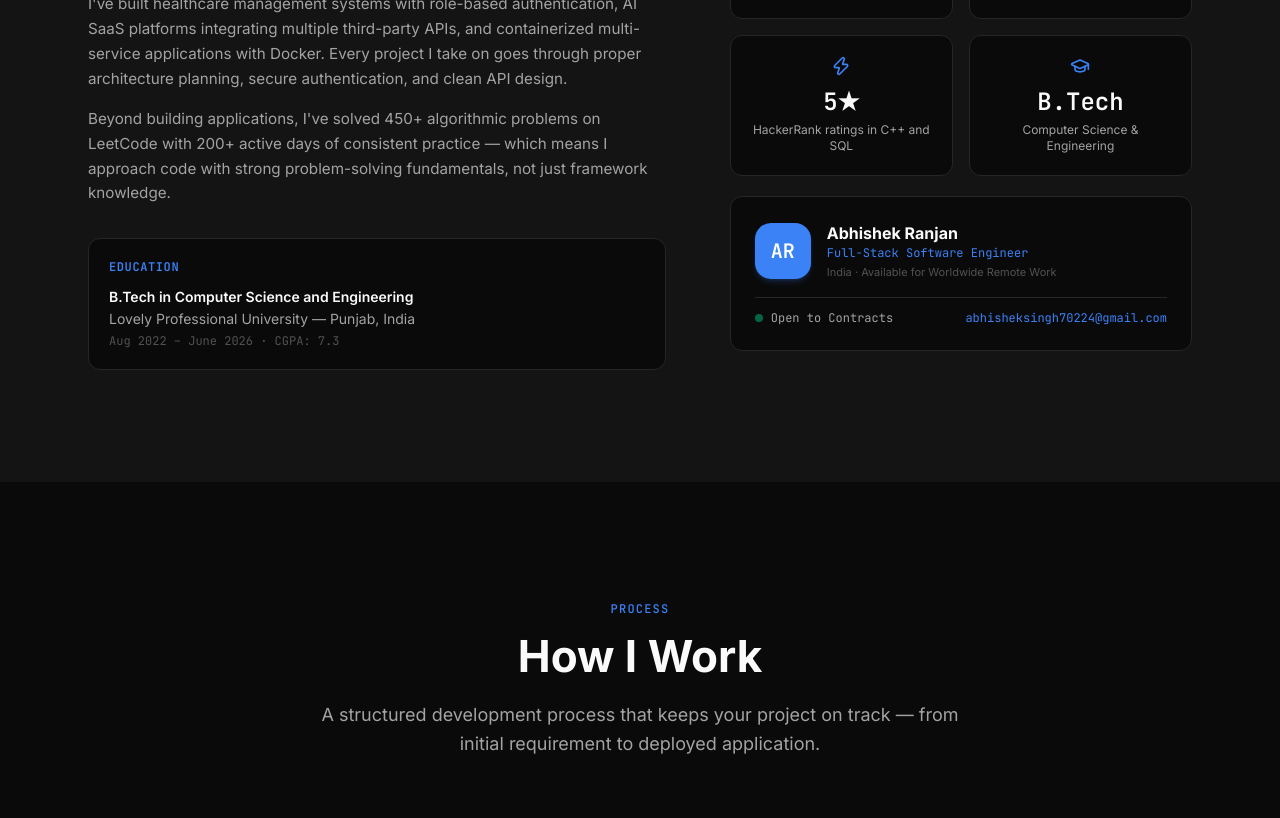
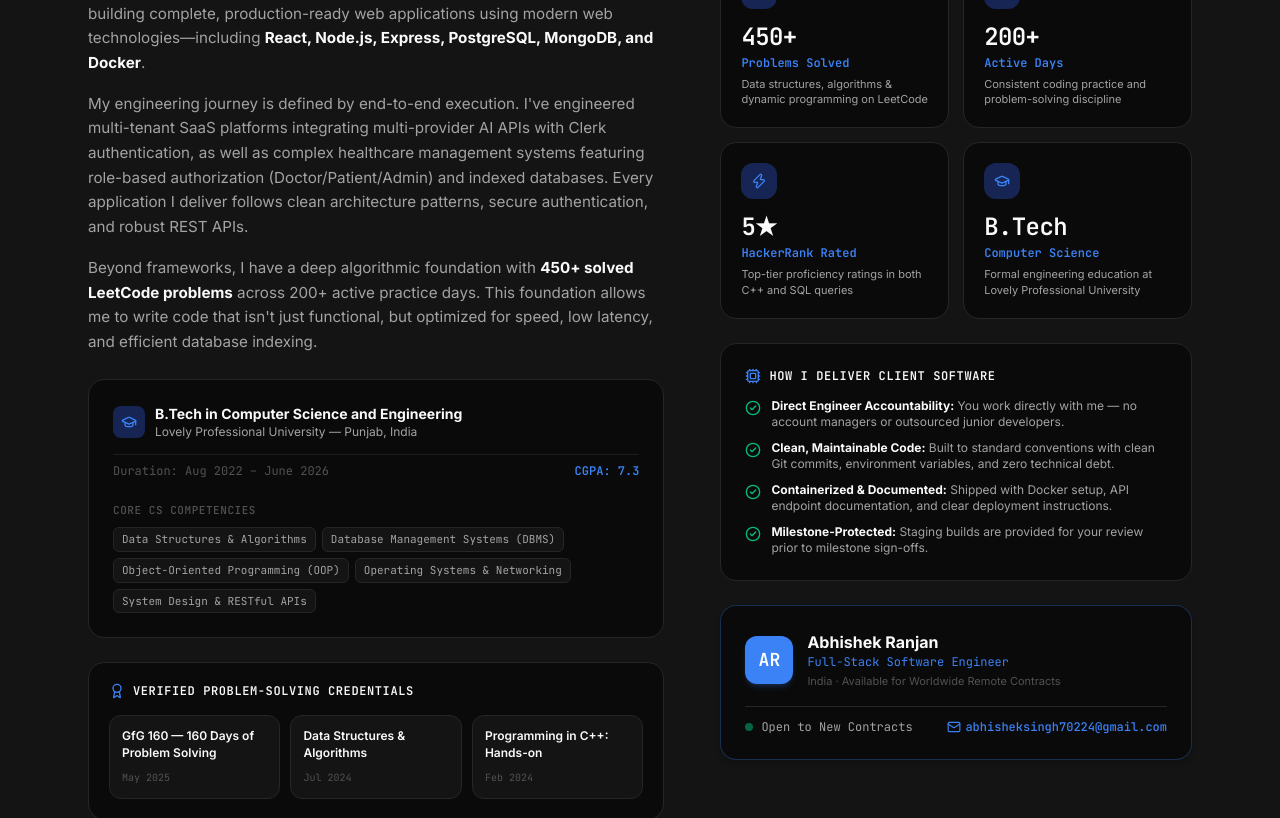
Before and after one commit to abhi-2029/Freelancing_Portfolio, a React (Vite) app: page / in a window 1280 px wide. Shown: the part 8540-9358 px from the top of the page. Built offline with nearby package versions, Linux system fonts and the light colour scheme.

Commit message:
feat: upgrade About section with delivery philosophy, CS competencies, and verified credentials

```diff
--- a/src/sections/About.jsx
+++ b/src/sections/About.jsx
@@ -1,4 +1,13 @@
-import { Code2, Target, Zap, GraduationCap } from "lucide-react";
+import {
+  Code2,
+  Target,
+  Zap,
+  GraduationCap,
+  Award,
+  CheckCircle2,
+  Cpu,
+  Mail,
+} from "lucide-react";
 import { personal } from "../data/personal";
 import { SectionHeader } from "../components/ui/SectionHeader";
 import { AnimatedSection } from "../components/ui/AnimatedSection";
@@ -9,23 +18,41 @@ export function About() {
     {
       icon: Code2,
       label: "450+",
-      description: "Algorithmic problems solved on LeetCode",
+      sublabel: "Problems Solved",
+      description: "Data structures, algorithms & dynamic programming on LeetCode",
     },
     {
       icon: Target,
       label: "200+",
-      description: "Active days of consistent coding practice",
+      sublabel: "Active Days",
+      description: "Consistent coding practice and problem-solving discipline",
     },
     {
       icon: Zap,
       label: "5★",
-      description: "HackerRank ratings in C++ and SQL",
+      sublabel: "HackerRank Rated",
+      description: "Top-tier proficiency ratings in both C++ and SQL queries",
     },
     {
       icon: GraduationCap,
       label: "B.Tech",
-      description: "Computer Science & Engineering",
+      sublabel: "Computer Science",
+      description: "Formal engineering education at Lovely Professional University",
     },
+  ];
+
+  const coreFoundations = [
+    "Data Structures & Algorithms",
+    "Database Management Systems (DBMS)",
+    "Object-Oriented Programming (OOP)",
+    "Operating Systems & Networking",
+    "System Design & RESTful APIs",
+  ];
+
+  const certifications = [
+    { name: "GfG 160 — 160 Days of Problem Solving", date: "May 2025" },
+    { name: "Data Structures & Algorithms", date: "Jul 2024" },
+    { name: "Programming in C++: Hands-on", date: "Feb 2024" },
   ];
 
   return (
@@ -33,74 +60,172 @@ export function About() {
       <div className="max-w-6xl mx-auto px-4 sm:px-6">
         <AnimatedSection>
           <SectionHeader
-            label="About"
-            title="A Bit About Me"
-            subtitle=""
+            label="Engineering Background"
+            title="About Me & Delivery Philosophy"
+            subtitle="Bridging strong computer science fundamentals, full-stack architecture, and disciplined problem solving to ship reliable client software."
           />
         </AnimatedSection>
 
-        <div className="grid lg:grid-cols-[1fr_0.8fr] gap-12 lg:gap-16 items-start">
-          {/* Bio */}
+        <div className="grid lg:grid-cols-[1.1fr_0.9fr] gap-10 lg:gap-14 items-start mt-8">
+          {/* Left Column — Detailed Bio, Foundation & Certifications */}
           <AnimatedSection>
-            <div className="space-y-4">
-              {personal.bio.split("\n\n").map((paragraph, i) => (
-                <p
-                  key={i}
-                  className="text-text-secondary leading-relaxed text-[0.95rem]"
+            <div className="space-y-6">
+              {/* Narrative Paragraphs */}
+              <div className="space-y-4 text-text-secondary leading-relaxed text-[0.95rem]">
+                <p>
+                  I'm a <strong className="text-text-primary">Full-Stack Software Engineer</strong> with a formal background in Computer Science & Engineering from Lovely Professional University. I specialize in building complete, production-ready web applications using modern web technologies—including <strong className="text-text-primary">React, Node.js, Express, PostgreSQL, MongoDB, and Docker</strong>.
+                </p>
+                <p>
+                  My engineering journey is defined by end-to-end execution. I've engineered multi-tenant SaaS platforms integrating multi-provider AI APIs with Clerk authentication, as well as complex healthcare management systems featuring role-based authorization (Doctor/Patient/Admin) and indexed databases. Every application I deliver follows clean architecture patterns, secure authentication, and robust REST APIs.
+                </p>
+                <p>
+                  Beyond frameworks, I have a deep algorithmic foundation with <strong className="text-text-primary">450+ solved LeetCode problems</strong> across 200+ active practice days. This foundation allows me to write code that isn't just functional, but optimized for speed, low latency, and efficient database indexing.
+                </p>
+              </div>
+
+              {/* Formal Education Card */}
+              <div className="p-5 sm:p-6 rounded-2xl bg-bg border border-border space-y-3.5">
+                <div className="flex items-center gap-2.5">
+                  <div className="w-8 h-8 rounded-lg bg-accent-light flex items-center justify-center text-accent">
+                    <GraduationCap className="w-4 h-4" />
+                  </div>
+                  <div>
+                    <h3 className="font-bold text-sm text-text-primary">
+                      {personal.education.degree}
+                    </h3>
+                    <p className="text-xs text-text-secondary">
+                      {personal.education.university} — {personal.education.location}
+                    </p>
+                  </div>
+                </div>
+
+                <div className="flex items-center justify-between text-xs font-mono text-text-muted pt-2 border-t border-border/70">
+                  <span>Duration: {personal.education.period}</span>
+                  <span className="font-semibold text-accent">CGPA: {personal.education.cgpa}</span>
+                </div>
+
+                {/* Core CS Foundations */}
+                <div className="pt-2">
+                  <span className="text-[11px] font-mono text-text-muted uppercase tracking-wider block mb-2 font-medium">
+                    Core CS Competencies
+                  </span>
+                  <div className="flex flex-wrap gap-1.5">
+                    {coreFoundations.map((item, idx) => (
+                      <span
+                        key={idx}
+                        className="px-2 py-0.5 rounded-md bg-surface border border-border text-[11px] font-mono text-text-secondary"
                       >
-                  {paragraph}
-                </p>
+                        {item}
+                      </span>
                     ))}
                   </div>
+                </div>
+              </div>
 
-            {/* Education */}
-            <div className="mt-8 p-5 rounded-xl bg-bg border border-border">
-              <h3 className="font-mono text-xs font-semibold uppercase tracking-wider text-accent mb-3">
-                Education
-              </h3>
-              <p className="text-sm font-semibold text-text-primary">
-                {personal.education.degree}
-              </p>
-              <p className="text-sm text-text-secondary mt-0.5">
-                {personal.education.university} — {personal.education.location}
-              </p>
-              <p className="text-xs text-text-muted mt-1 font-mono">
-                {personal.education.period} · CGPA: {personal.education.cgpa}
-              </p>
+              {/* Verified Technical Certifications */}
+              <div className="p-5 rounded-2xl bg-bg border border-border space-y-3">
+                <div className="flex items-center gap-2">
+                  <Award className="w-4 h-4 text-accent" />
+                  <h4 className="font-mono text-xs font-semibold uppercase tracking-wider text-text-primary">
+                    Verified Problem-Solving Credentials
+                  </h4>
+                </div>
+                <div className="grid sm:grid-cols-3 gap-2.5 pt-1">
+                  {certifications.map((cert, idx) => (
+                    <div
+                      key={idx}
+                      className="p-3 rounded-xl bg-surface border border-border flex flex-col justify-between"
+                    >
+                      <span className="text-xs font-semibold text-text-primary leading-snug">
+                        {cert.name}
+                      </span>
+                      <span className="text-[10px] font-mono text-text-muted mt-2">
+                        {cert.date}
+                      </span>
+                    </div>
+                  ))}
+                </div>
+              </div>
             </div>
           </AnimatedSection>
 
-          {/* Highlights Grid */}
+          {/* Right Column — 4 Stat Cards & Client Guarantees Box */}
           <AnimatedSection delay={0.15}>
-            <div className="grid grid-cols-2 gap-4">
+            <div className="space-y-6">
+              {/* 4 Core Stat Cards */}
+              <div className="grid grid-cols-2 gap-3.5">
                 {highlights.map((item, index) => {
                   const Icon = item.icon;
                   return (
                     <div
                       key={index}
                       className={cn(
-                      "p-5 rounded-xl",
+                        "p-5 rounded-2xl",
                         "bg-bg border border-border",
-                      "hover:border-accent/20 transition-colors duration-200",
-                      "text-center"
+                        "hover:border-accent/40 hover:shadow-lg hover:shadow-accent/5 transition-all duration-200",
+                        "text-left flex flex-col justify-between"
                       )}
                     >
-                    <Icon className="w-5 h-5 text-accent mx-auto mb-2.5" />
-                    <div className="text-2xl font-bold text-text-primary font-mono mb-1">
+                      <div className="w-9 h-9 rounded-xl bg-accent-light flex items-center justify-center text-accent mb-3">
+                        <Icon className="w-4 h-4" />
+                      </div>
+                      <div>
+                        <div className="text-2xl font-bold text-text-primary font-mono tracking-tight">
                           {item.label}
                         </div>
-                    <p className="text-xs text-text-secondary leading-snug">
+                        <div className="text-xs font-semibold text-accent font-mono mt-0.5">
+                          {item.sublabel}
+                        </div>
+                        <p className="text-[11px] text-text-secondary leading-snug mt-1.5">
                           {item.description}
                         </p>
+                      </div>
                     </div>
                   );
                 })}
               </div>
 
-            {/* Developer Credentials Card */}
-            <div className="mt-5 p-6 rounded-xl bg-bg border border-border flex flex-col justify-between">
-              <div className="flex items-center gap-4 mb-4">
-                <div className="w-14 h-14 rounded-2xl bg-accent text-white flex items-center justify-center font-bold text-xl font-mono shadow-md shadow-accent/20">
+              {/* Engineering Standards Checklist */}
+              <div className="p-6 rounded-2xl bg-bg border border-border space-y-3.5">
+                <div className="flex items-center gap-2">
+                  <Cpu className="w-4 h-4 text-accent" />
+                  <h4 className="font-mono text-xs font-semibold uppercase tracking-wider text-text-primary">
+                    How I Deliver Client Software
+                  </h4>
+                </div>
+
+                <ul className="space-y-2.5 text-xs text-text-secondary">
+                  <li className="flex items-start gap-2.5">
+                    <CheckCircle2 className="w-4 h-4 text-emerald-500 shrink-0 mt-0.5" />
+                    <span>
+                      <strong className="text-text-primary">Direct Engineer Accountability:</strong> You work directly with me — no account managers or outsourced junior developers.
+                    </span>
+                  </li>
+                  <li className="flex items-start gap-2.5">
+                    <CheckCircle2 className="w-4 h-4 text-emerald-500 shrink-0 mt-0.5" />
+                    <span>
+                      <strong className="text-text-primary">Clean, Maintainable Code:</strong> Built to standard conventions with clean Git commits, environment variables, and zero technical debt.
+                    </span>
+                  </li>
+                  <li className="flex items-start gap-2.5">
+                    <CheckCircle2 className="w-4 h-4 text-emerald-500 shrink-0 mt-0.5" />
+                    <span>
+                      <strong className="text-text-primary">Containerized & Documented:</strong> Shipped with Docker setup, API endpoint documentation, and clear deployment instructions.
+                    </span>
+                  </li>
+                  <li className="flex items-start gap-2.5">
+                    <CheckCircle2 className="w-4 h-4 text-emerald-500 shrink-0 mt-0.5" />
+                    <span>
+                      <strong className="text-text-primary">Milestone-Protected:</strong> Staging builds are provided for your review prior to milestone sign-offs.
+                    </span>
+                  </li>
+                </ul>
+              </div>
+
+              {/* Developer Credentials & Contract Card */}
+              <div className="p-6 rounded-2xl bg-bg border border-accent/30 shadow-md flex flex-col justify-between">
+                <div className="flex items-center gap-3.5 mb-4">
+                  <div className="w-12 h-12 rounded-xl bg-accent text-white flex items-center justify-center font-bold text-lg font-mono shadow-md shadow-accent/20">
                     AR
                   </div>
                   <div>
@@ -111,22 +236,24 @@ export function About() {
                       Full-Stack Software Engineer
                     </p>
                     <p className="text-[11px] text-text-muted mt-0.5">
-                    India · Available for Worldwide Remote Work
+                      India · Available for Worldwide Remote Contracts
                     </p>
                   </div>
                 </div>
 
-              <div className="pt-3 border-t border-border flex flex-wrap items-center justify-between gap-3 text-xs font-mono">
+                <div className="pt-3 border-t border-border flex items-center justify-between text-xs font-mono">
                   <div className="flex items-center gap-2">
                     <span className="w-2 h-2 rounded-full bg-emerald-500 animate-pulse" />
-                  <span className="text-text-secondary">Open to Contracts</span>
+                    <span className="text-text-secondary">Open to New Contracts</span>
                   </div>
                   <a
                     href={`mailto:${personal.email}`}
-                  className="text-accent hover:underline text-xs"
+                    className="text-accent hover:underline flex items-center gap-1 font-medium"
                   >
+                    <Mail className="w-3.5 h-3.5" />
                     {personal.email}
                   </a>
+                </div>
               </div>
             </div>
           </AnimatedSection>
```
Lines whose indentation alone changed are shown as unchanged.
